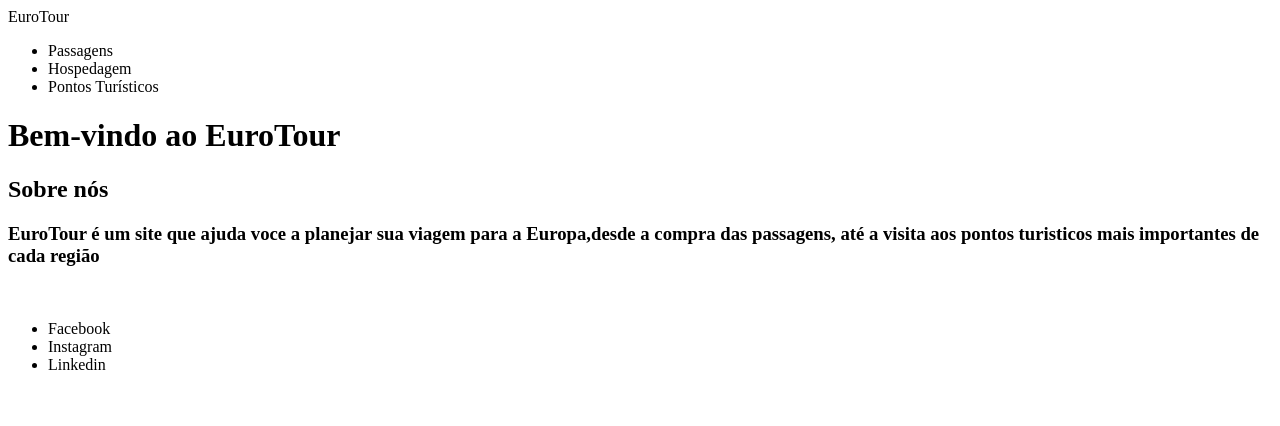
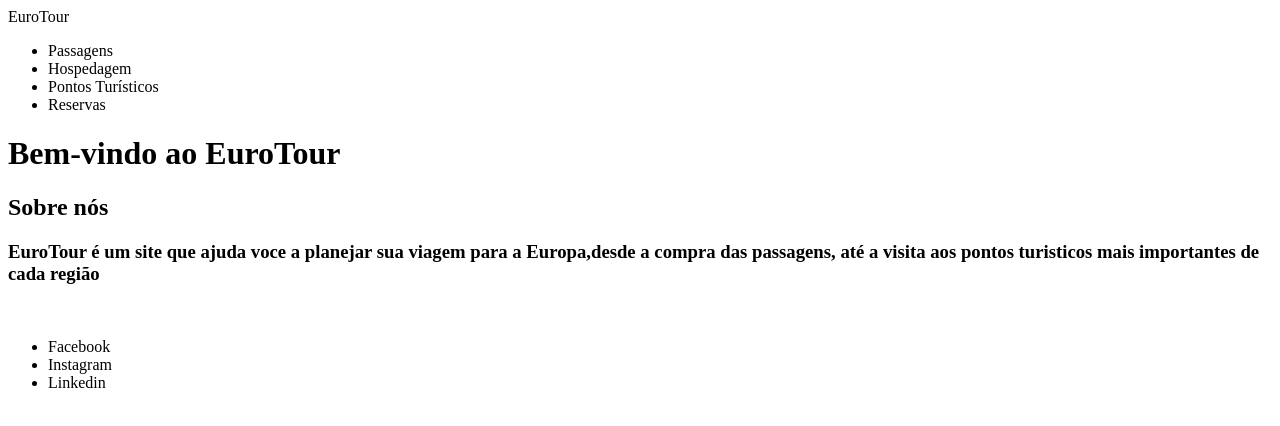
Before and after one commit to nigabeto/eurotour, a plain HTML site: page index.html in a window 1280 px wide. Drawn offline with Linux system fonts and the light colour scheme.

Commit message:
Incluido li Reservas

```diff
--- a/index.html
+++ b/index.html
@@ -13,6 +13,7 @@
                 <li>Passagens</li>
                 <li>Hospedagem</li>
                 <li>Pontos Turísticos</li>
+                <li>Reservas</li>
             </ul>
         </nav>
     </header>
```
